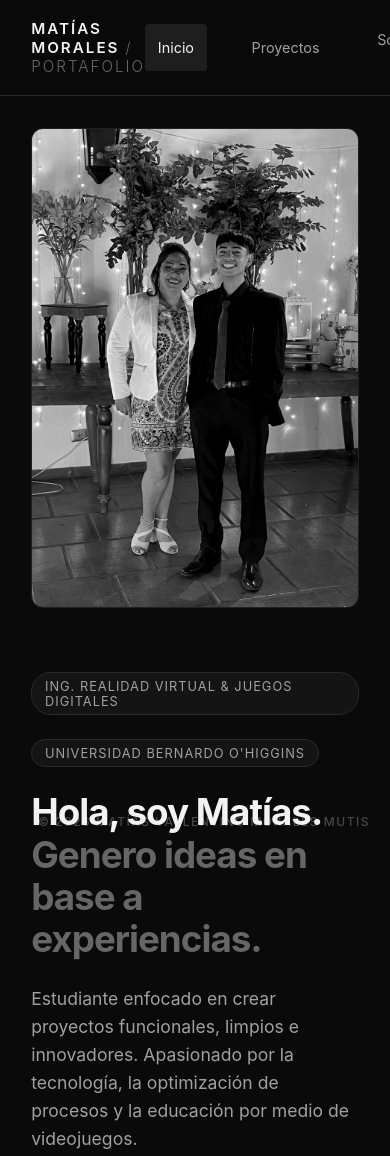
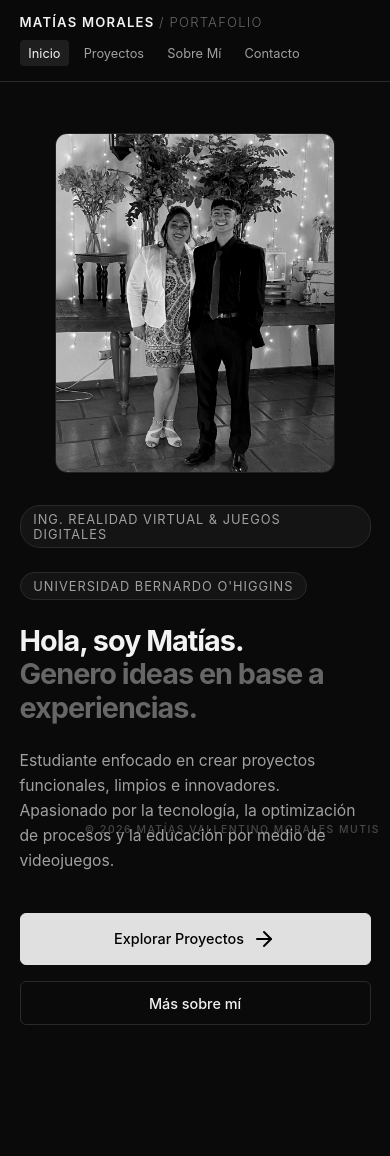
Before and after one commit to vllntin0/Portafolio, a plain HTML site: page index.html in a window 390 px wide. Shown: the top 1156 px of the page. After the commit the page ends 1053 px from the top, so only its background shows below. Drawn offline with nearby package versions, Linux system fonts and the light colour scheme.

Commit message:
Mobile update index.html

```diff
--- a/index.html
+++ b/index.html
@@ -428,14 +428,97 @@
             color: var(--text-secondary);
         }
 
-        /* --- RESPONSIVE --- */
+        /* --- RESPONSIVE TABLET Y TELÉFONO --- */
         @media (max-width: 868px) {
+            header {
+                padding: 0.9rem 5%;
+                flex-wrap: wrap;
+                gap: 0.6rem;
+            }
+
+            .logo {
+                font-size: 0.82rem;
+                letter-spacing: 1.2px;
+            }
+
+            nav {
+                gap: 0.35rem;
+                flex-wrap: wrap;
+                width: 100%;
+                justify-content: flex-start;
+            }
+
+            .nav-btn {
+                font-size: 0.8rem;
+                padding: 0.35rem 0.55rem;
+            }
+
+            main {
+                margin-top: 105px;
+                padding: 1.75rem 5%;
+            }
+
             .hero-container, .project-detail-grid, .about-grid {
                 grid-template-columns: 1fr;
+                gap: 2rem;
             }
-            .hero-image-wrapper { order: -1; }
-            .hero-title { font-size: 2.3rem; }
-            .pdf-container { height: 450px; }
+
+            .hero-image-wrapper {
+                order: -1;
+            }
+
+            .hero-image {
+                max-width: 280px;
+                height: 340px;
+            }
+
+            .hero-title {
+                font-size: 2.15rem;
+            }
+
+            .section-title {
+                font-size: 1.75rem;
+            }
+
+            .projects-grid {
+                grid-template-columns: 1fr;
+                gap: 1.25rem;
+            }
+
+            .media-container img, .media-container video {
+                max-height: 320px;
+            }
+
+            .pdf-container {
+                height: 420px;
+            }
+
+            .watermark {
+                font-size: 0.65rem;
+                bottom: 8px;
+                right: 10px;
+            }
+        }
+
+        /* --- RESPONSIVE TELÉFONOS PEQUEÑOS --- */
+        @media (max-width: 520px) {
+            .hero-title {
+                font-size: 1.8rem;
+            }
+
+            .hero-description {
+                font-size: 0.98rem;
+            }
+
+            .hero-buttons {
+                flex-direction: column;
+                width: 100%;
+            }
+
+            .hero-buttons .btn {
+                width: 100%;
+                justify-content: center;
+            }
         }
     </style>
 </head>
@@ -655,13 +738,11 @@
                     {
                         mediaType: "text",
                         mediaTitle: "Modelados"
-
                     },
                     {
                         mediaType: "image",
-                        mediaSrc:"Cristaleria1.png"
+                        mediaSrc: "Cristaleria1.png"
                     },
-
                     {
                         mediaType: "link",
                         mediaTitle: "Documentación del Proyecto (Word)",
@@ -669,12 +750,11 @@
                         linkText: "Descargar Documento (.docx)",
                         linkHref: "Cocktail.docx"
                     }
-
                 ]
             }
         };
 
-
+        // Función para cambiar de vistas/páginas
         function switchView(viewName, updateHash = true) {
             const views = document.querySelectorAll('.view');
             views.forEach(v => v.classList.remove('active'));
@@ -687,7 +767,7 @@
                 targetView.classList.add('active');
             }
 
-
+            // Marcar botón activo correspondiente
             navBtns.forEach(btn => {
                 const btnNormalized = btn.textContent.toLowerCase()
                     .normalize("NFD").replace(/[\u0300-\u036f]/g, "")
@@ -735,7 +815,7 @@
                         dynamicBody.innerHTML += `
                             <div class="interleaved-text">
                                 ${bloque.mediaTitle ? `<h3>${bloque.mediaTitle}</h3>` : ''}
-                                <p>${bloque.mediaBody}</p>
+                                ${bloque.mediaBody ? `<p>${bloque.mediaBody}</p>` : ''}
                             </div>
                         `;
                     } else if (bloque.mediaType === 'pdf') {
```
